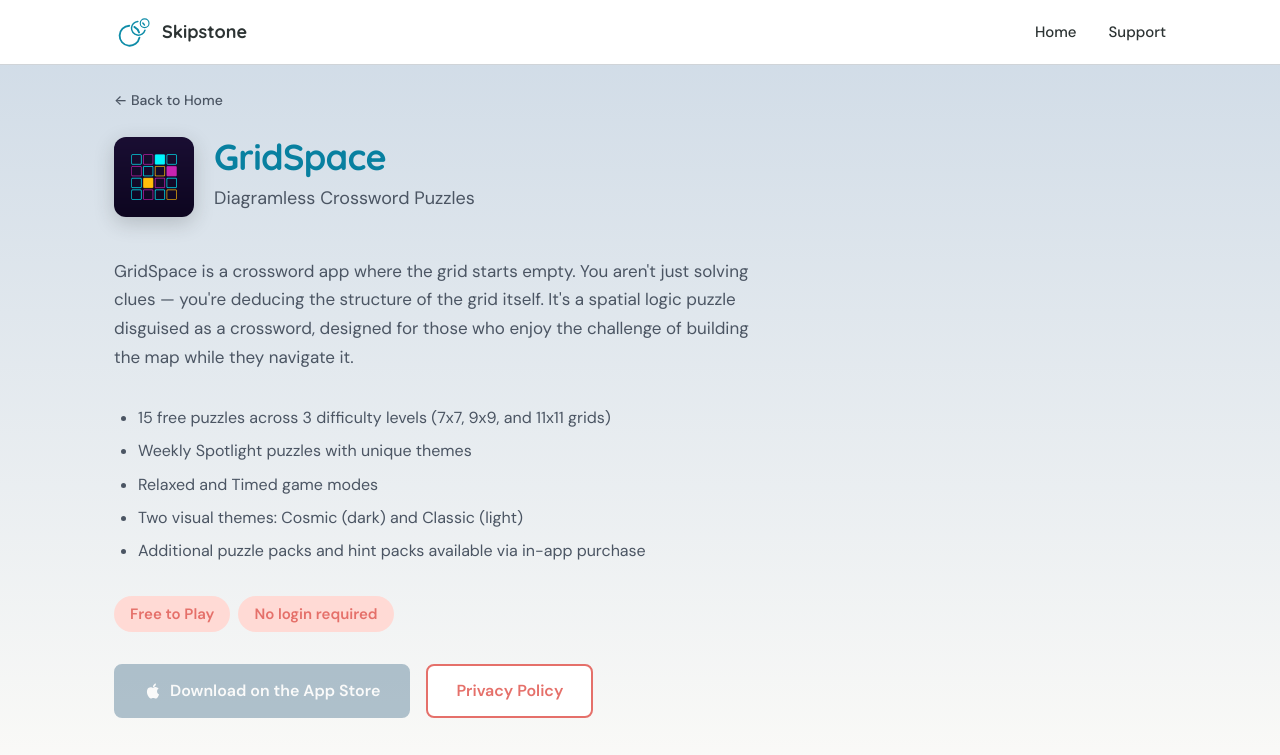
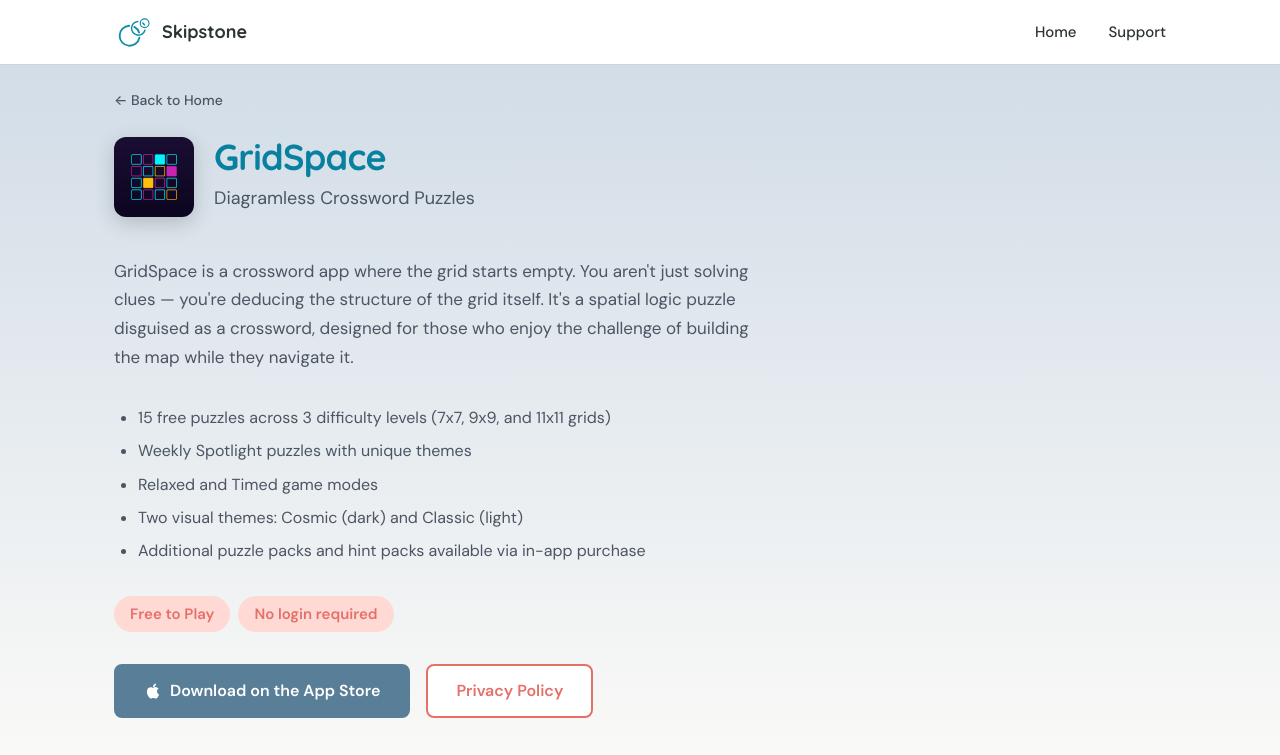
Before and after one commit to skipstoneapps/skipstoneapps.github.io, a plain HTML site: page gridspace.html in a window 1280 px wide. Shown: the top 755 px of the page. Drawn offline with Linux system fonts and the light colour scheme.

Commit message:
Hook up GridSpace App Store download link (Canada)
Also add tasks/todo.md with a reminder to swap the link to the US
storefront once the app launches in the US.

Co-Authored-By: Claude Opus 4.7 <noreply@anthropic.com>

```diff
--- a/gridspace.html
+++ b/gridspace.html
@@ -77,7 +77,7 @@
       </div>
 
       <div class="product-actions">
-        <span class="btn btn-primary btn-disabled"><svg width="18" height="18" viewBox="0 0 24 24" fill="currentColor" aria-hidden="true"><path d="M18.71 19.5c-.83 1.24-1.71 2.45-3.05 2.47-1.34.03-1.77-.79-3.29-.79-1.53 0-2 .77-3.27.82-1.31.05-2.3-1.32-3.14-2.53C4.25 17 2.94 12.45 4.7 9.39c.87-1.52 2.43-2.48 4.12-2.51 1.28-.02 2.5.87 3.29.87.78 0 2.26-1.07 3.8-.91.65.03 2.47.26 3.64 1.98-.09.06-2.17 1.28-2.15 3.81.03 3.02 2.65 4.03 2.68 4.04-.03.07-.42 1.44-1.38 2.83M13 3.5c.73-.83 1.94-1.46 2.94-1.5.13 1.17-.34 2.35-1.04 3.19-.69.85-1.83 1.51-2.95 1.42-.15-1.15.41-2.35 1.05-3.11z"/></svg> Download on the App Store</span>
+        <a href="https://apps.apple.com/ca/app/id6772653161" class="btn btn-primary" target="_blank" rel="noopener noreferrer"><svg width="18" height="18" viewBox="0 0 24 24" fill="currentColor" aria-hidden="true"><path d="M18.71 19.5c-.83 1.24-1.71 2.45-3.05 2.47-1.34.03-1.77-.79-3.29-.79-1.53 0-2 .77-3.27.82-1.31.05-2.3-1.32-3.14-2.53C4.25 17 2.94 12.45 4.7 9.39c.87-1.52 2.43-2.48 4.12-2.51 1.28-.02 2.5.87 3.29.87.78 0 2.26-1.07 3.8-.91.65.03 2.47.26 3.64 1.98-.09.06-2.17 1.28-2.15 3.81.03 3.02 2.65 4.03 2.68 4.04-.03.07-.42 1.44-1.38 2.83M13 3.5c.73-.83 1.94-1.46 2.94-1.5.13 1.17-.34 2.35-1.04 3.19-.69.85-1.83 1.51-2.95 1.42-.15-1.15.41-2.35 1.05-3.11z"/></svg> Download on the App Store</a>
         <a href="privacy-gridspace.html" class="btn btn-outline">Privacy Policy</a>
       </div>
 
```
Also changed, not shown: 1 other file.
